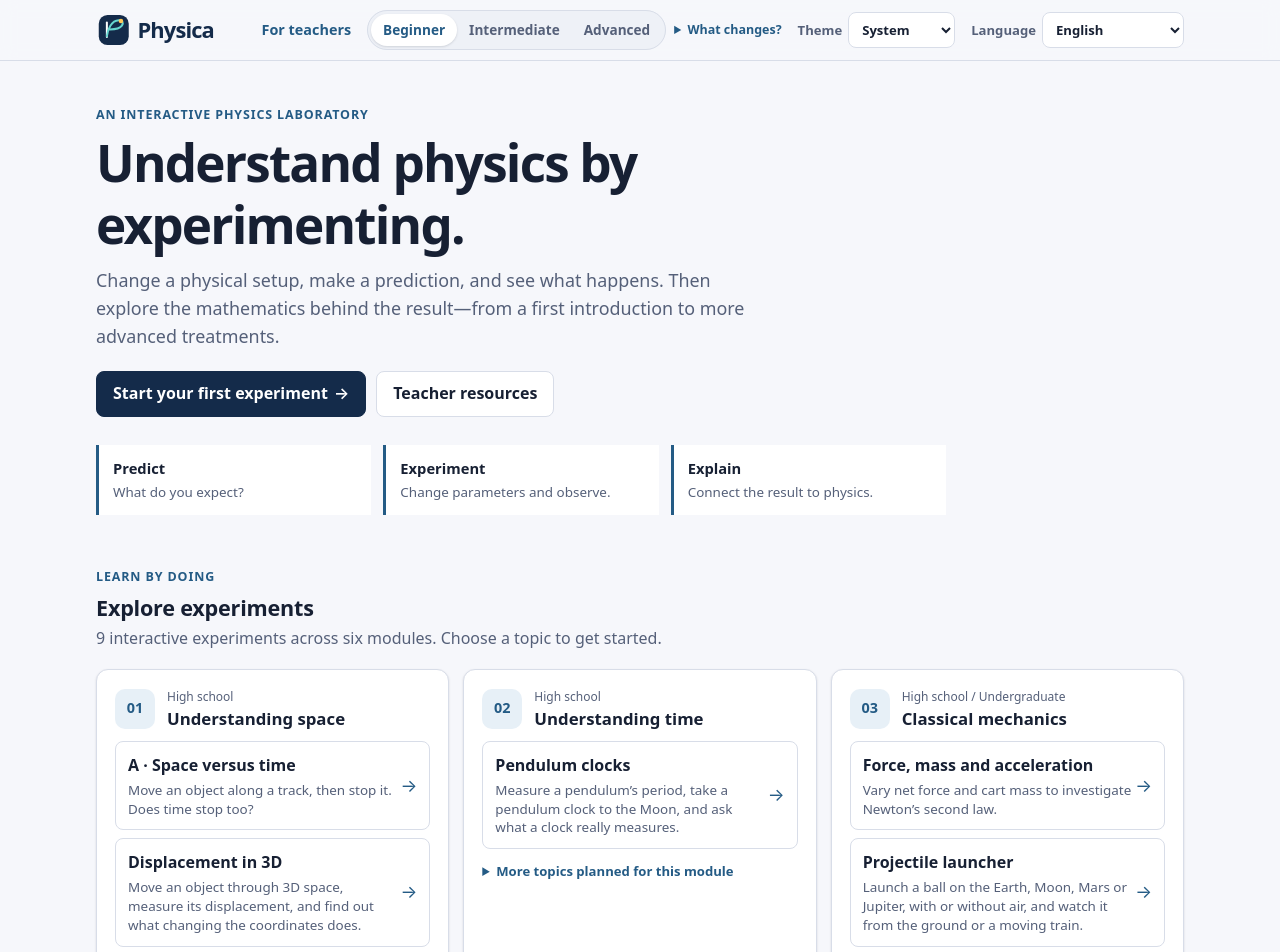
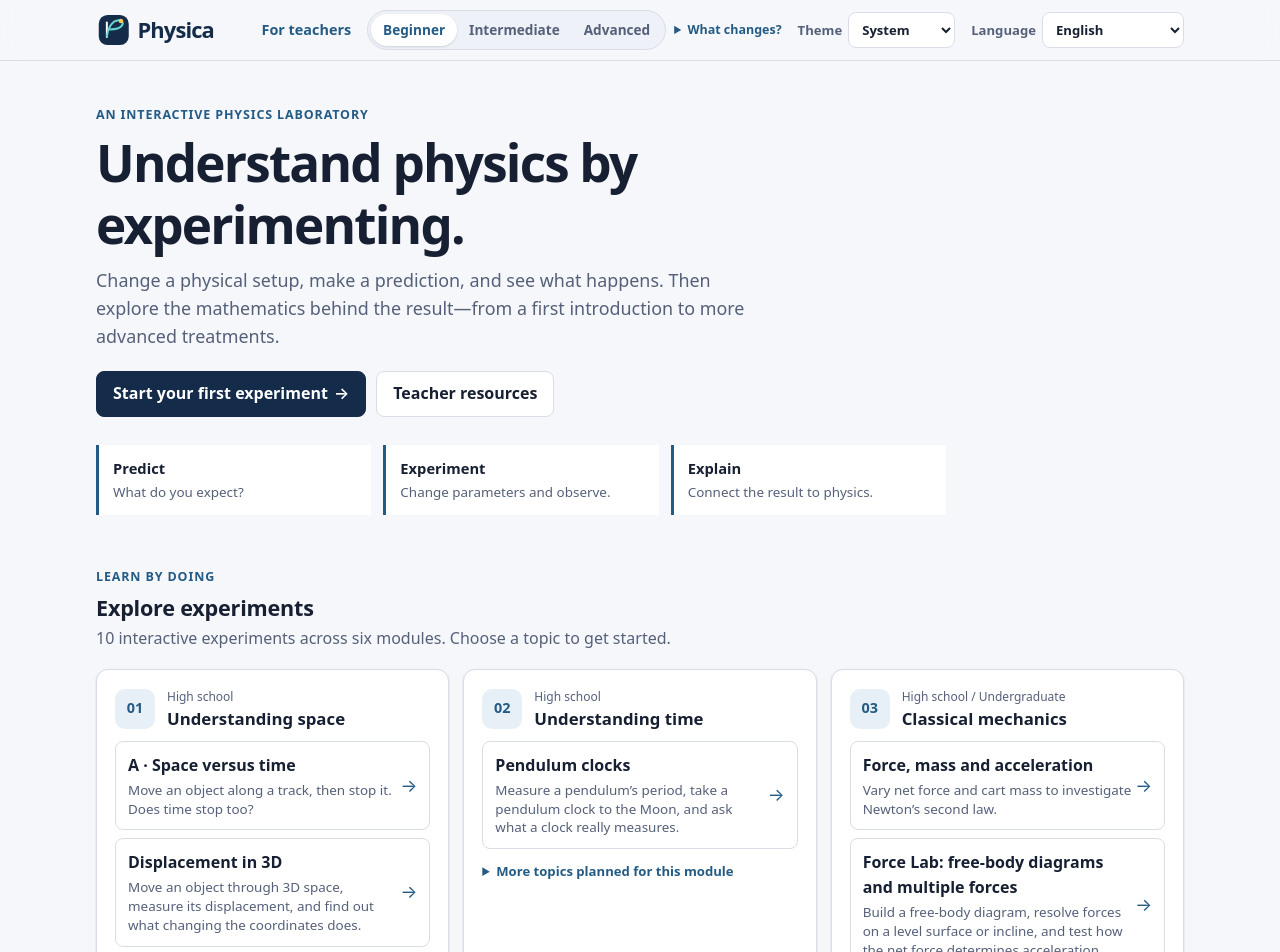
Before and after one commit to bowo-prasetyo/physics-lab, a Vue app: page /#/ in a window 1280 px wide. Shown: the top 952 px of the page. Built offline with nearby package versions, Linux system fonts and the light colour scheme.

Commit message:
Add Force Lab to the Module 3 catalogue

```diff
--- a/src/modules.ts
+++ b/src/modules.ts
@@ -44,10 +44,11 @@ export const MODULES: readonly ModuleEntry[] = [
     number: 3,
     title: 'Classical mechanics',
     audience: 'High school / Undergraduate',
-    coverage: ['Newton’s second law: net force, mass and acceleration', 'Ideal projectile motion', 'Effects of launch conditions and gravitational acceleration', 'Galilean reference frames', 'Quadratic air resistance and energy loss'],
-    plannedTopics: ['Free-body diagrams with multiple forces', 'Circular motion', 'Momentum and collisions', 'Work, energy and conservation beyond projectile examples', 'Gravitation as a force and orbital motion'],
+    coverage: ['Newton’s second law: net force, mass and acceleration', 'Free-body diagrams and multiple forces', 'Kinetic friction and force components on an inclined plane', 'Ideal projectile motion', 'Effects of launch conditions and gravitational acceleration', 'Galilean reference frames', 'Quadratic air resistance and energy loss'],
+    plannedTopics: ['Static friction and limiting equilibrium', 'Circular motion', 'Momentum and collisions', 'Work, energy and conservation beyond projectile examples', 'Gravitation as a force and orbital motion'],
     experiments: [
       { title: 'Force, mass and acceleration', summary: 'Vary net force and cart mass to investigate Newton’s second law.', path: '/mechanics/newtonian' },
+      { title: 'Force Lab: free-body diagrams and multiple forces', summary: 'Build a free-body diagram, resolve forces on a level surface or incline, and test how the net force determines acceleration.', path: '/mechanics/force-lab' },
       { title: 'Projectile launcher', summary: 'Launch a ball on the Earth, Moon, Mars or Jupiter, with or without air, and watch it from the ground or a moving train.', path: '/mechanics/projectile' },
     ],
   },
```
